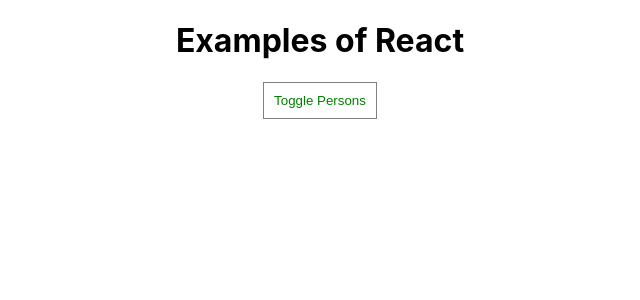
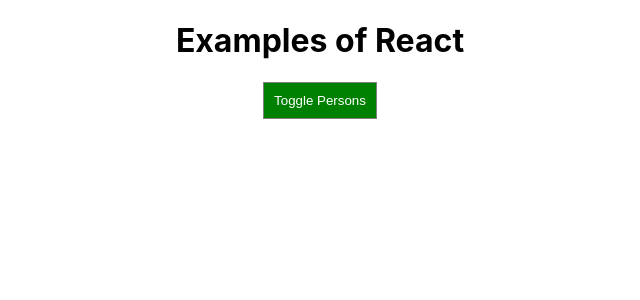
Before and after one commit to csaicharan/short-notes, a React (Create React App) app in the folder React/examples/: page / in a window 1280 px wide. Shown: the top 300 px of the page, without its empty margins (320-960 px from the left). Built offline with nearby package versions, Linux system fonts and the light colour scheme.

Commit message:
Changing styles dynamically

```diff
--- a/React/examples/src/App.js
+++ b/React/examples/src/App.js
@@ -3,13 +3,6 @@ import './App.css';
 import React from 'react';
 import Person from './Person/Person';
 
-const btnStyles = {
-  backgroundColor : '#fff',
-  color: 'green',
-  border : '1px solid gray',
-  cursor: 'pointer',
-  padding: '10px'
-}
 class App extends React.Component {
 
   state = {
@@ -79,6 +72,14 @@ class App extends React.Component {
   render(){
     const {person: persons, isPersonsViewed} = this.state;
 
+    let btnStyles = {
+      backgroundColor : 'Green',
+      color: '#fff',
+      border : '1px solid gray',
+      cursor: 'pointer',
+      padding: '10px'
+    }
+
     let personsHtml = null; // Can write the conditional rendering in the most elegant way by storing into the variable and using it in the JSX
 
     if(isPersonsViewed){
@@ -97,6 +98,7 @@ class App extends React.Component {
             }
           </div>
       );
+      btnStyles.backgroundColor = 'red'; // Adding styles dynamically to the button and of we observe here we are taking advantage of render method and skipping the else part to make the background to green
     }
 
     return (
```
